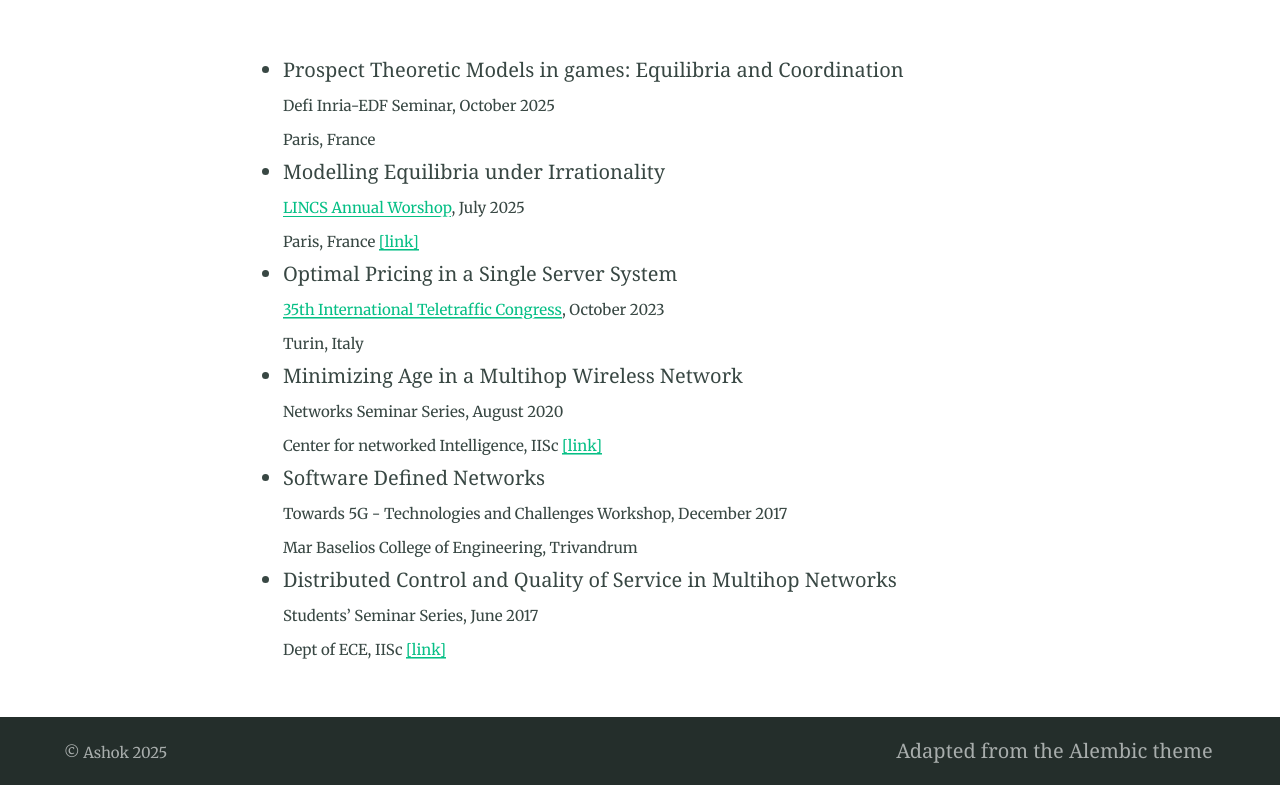
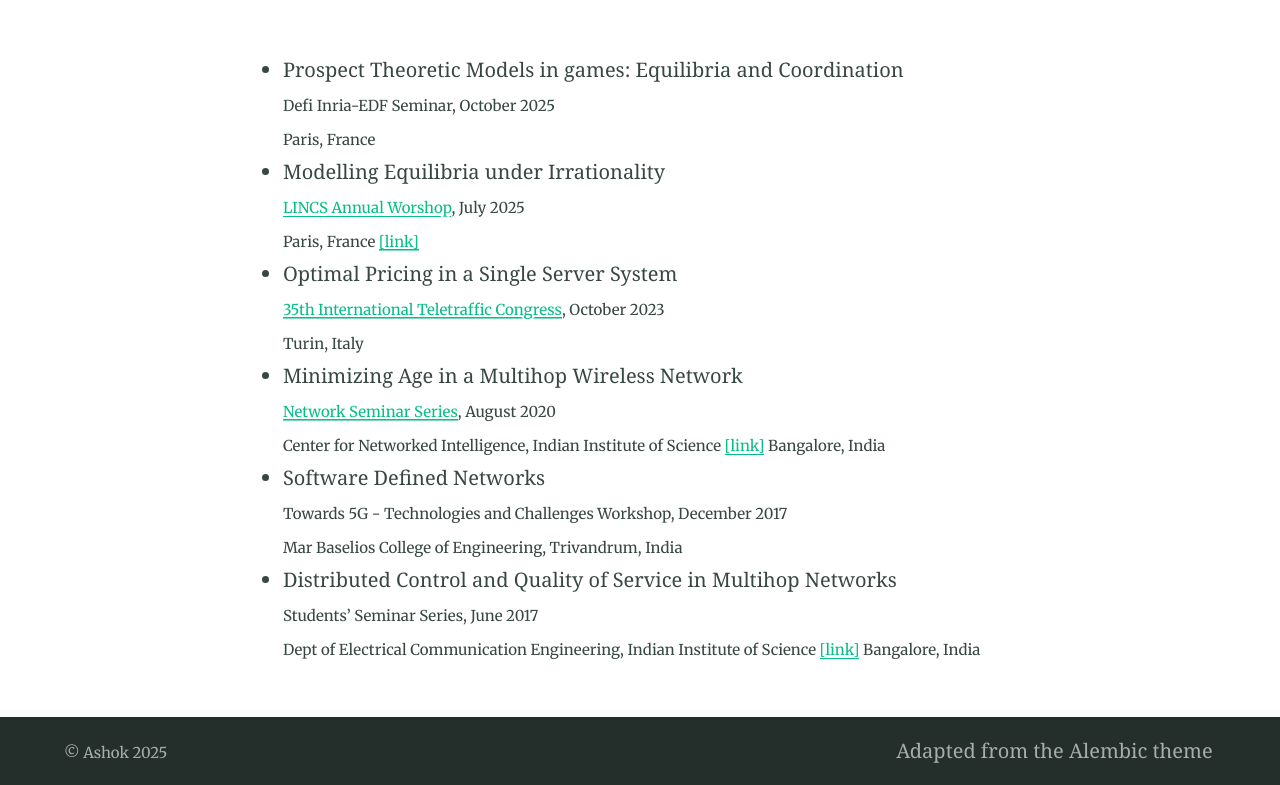
Before and after one commit to ashokkri/ashokkri.github.io, a Jekyll site: the page built from talks.md, in a window 1280 px wide. Shown: the part 408-1193 px from the top of the page. Built offline with Jekyll 4.4.1, drawn with Linux system fonts in a browser that asks for light colours.

Commit message:
Update talks.md

```diff
--- a/talks.md
+++ b/talks.md
@@ -19,13 +19,15 @@ feature_image: "https://picsum.photos/1300/400?image=989"
   Turin, Italy
 
 - Minimizing Age in a Multihop Wireless Network
-  <small>Networks Seminar Series, August 2020
-  Center for networked Intelligence, IISc [[link]](https://cni.iisc.ac.in/networks-seminar/)
+  <small>[Network Seminar Series](https://cni.iisc.ac.in/seminars/), August 2020
+  Center for Networked Intelligence, Indian Institute of Science [[link]](https://cni.iisc.ac.in/networks-seminar/)
+  Bangalore, India
 
 - Software Defined Networks
   <small>Towards 5G - Technologies and Challenges Workshop, December 2017
-  Mar Baselios College of Engineering, Trivandrum
+  Mar Baselios College of Engineering, Trivandrum, India
 
 - Distributed Control and Quality of Service in Multihop Networks
   <small>Students' Seminar Series, June 2017
-  Dept of ECE, IISc [[link]](https://ece.iisc.ac.in/~myna/seminar/prevtalks.html)
+  Dept of Electrical Communication Engineering, Indian Institute of Science [[link]](https://ece.iisc.ac.in/~myna/seminar/prevtalks.html)
+  Bangalore, India
```
